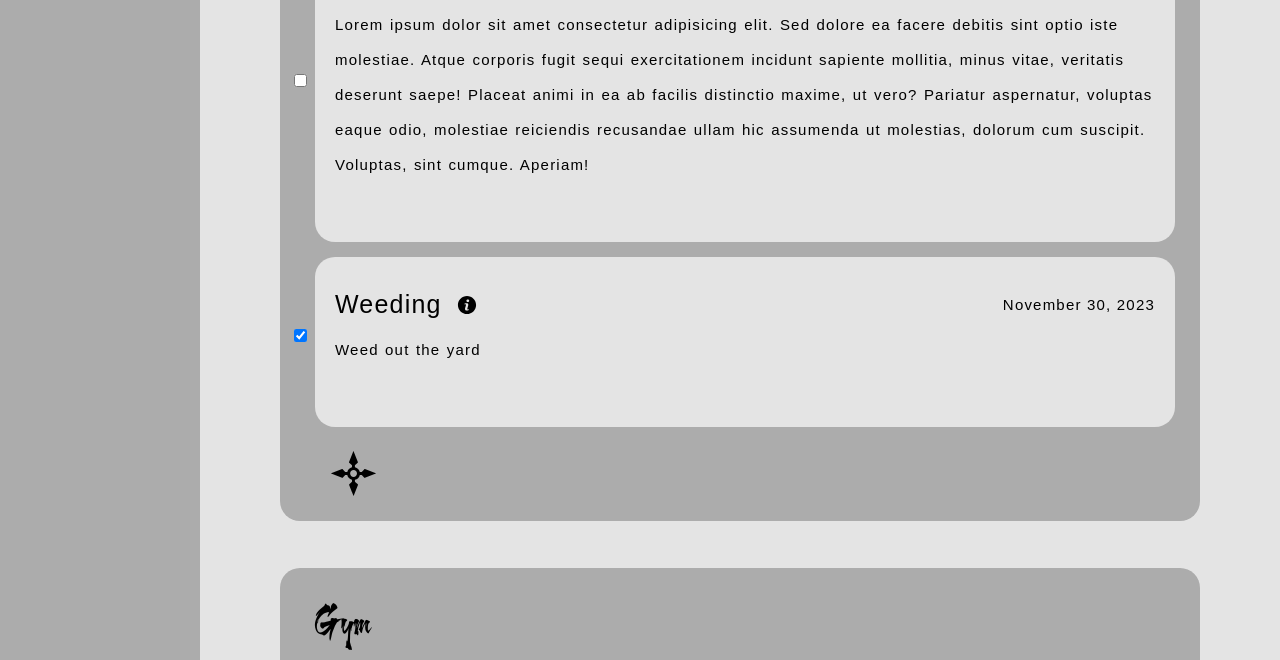
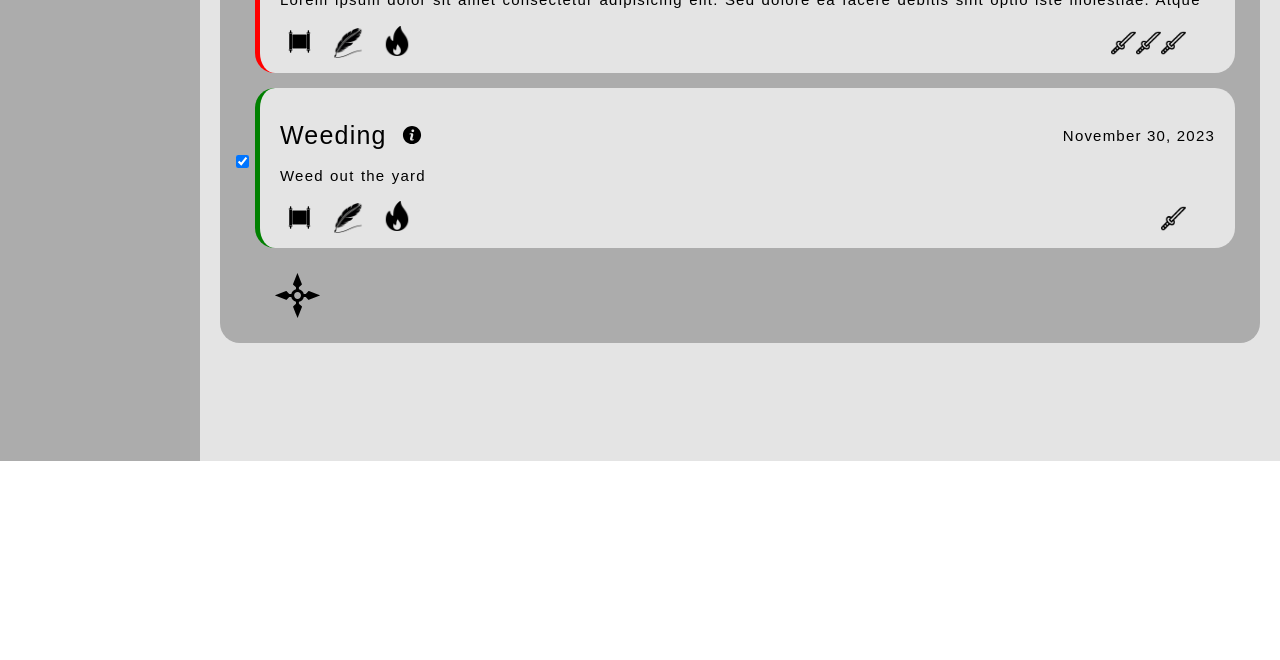
Before and after one commit to mudasirCs/ToDoZen, a website built with webpack: page dist/index.html in a window 1280 px wide. Shown: the part 339-999 px from the top of the page. After the commit the page ends 800 px from the top, so only its background shows below. Built offline with nearby package versions, Linux system fonts and the light colour scheme.

Commit message:
Added some edit/delete item functionality

```diff
--- a/src/displayHandler.js
+++ b/src/displayHandler.js
@@ -1,13 +1,14 @@
-import { findProjectByName } from "./index";
+import deleteIcon from "./fire.png";
 import createItem from "./item";
 import katana from "./katana.png";
 import projectImage from "./personal.png";
 import createProject from "./project";
+import editIcon from "./quill.png";
 import shuriken from "./shurikenAdd.svg";
 import "./styles.css";
 import tooltip from "./tooltip.svg";
 
-export default function createDisplayHandler() {
+export default function createDisplayHandler(proj) {
   const main = document.querySelector("main");
 
   //later will use persistance layer, this is temporary
@@ -15,9 +16,15 @@ export default function createDisplayHandler() {
   //split into create proj, add items, remove items
   //create loadProject function to load from persistance layer
 
-  function initDisplayHanlder() {
+  function initDisplayHanlder(proj) {
     // fillItemForm();
     activateAddProjectButton();
+
+    const projectItem = renderProjectItem(proj);
+    const projectSection = document.querySelector(".projects");
+    projectSection.appendChild(projectItem);
+
+    projectItem.click();
   }
 
   function activateAddProjectButton() {
@@ -30,9 +37,9 @@ export default function createDisplayHandler() {
     const projectSection = document.querySelector(".projects");
     dialog.showModal();
     fillProjectForm().then((proj) => {
-      console.log(proj);
+      // console.log(proj);
       const project = renderProjectItem(proj);
-      console.log(project);
+      // console.log(project);
       projectSection.appendChild(project);
     });
   }
@@ -56,7 +63,7 @@ export default function createDisplayHandler() {
 
         //have to add path to img in project obj
         const project = createProject(projTitle.value);
-
+        // console.log(`Inside proj add listener ${projTitle.value}`);
         projTitle.value = "";
         projImage.value = "";
 
@@ -98,12 +105,19 @@ export default function createDisplayHandler() {
     });
   }
 
+  // function renderEditProject() {
+  //   const editEvent = (e) => {
+  //     const itemTitle=
+
+  //   };
+  // }
+
   function renderProjectItem(projItem) {
     const projectItem = document.createElement("div");
     projectItem.classList.add("project-item");
     projectItem.addEventListener("click", (e) => {
       // alert(projItem.projectName);
-      // renderProjectUnload();
+      renderProjectUnload();
       renderProjectLoad(projItem);
     });
 
@@ -125,7 +139,7 @@ export default function createDisplayHandler() {
   function renderProjectLoad(proj) {
     const projectContainer = document.createElement("ul");
     projectContainer.classList.add("project-container");
-    projectContainer.classList.add(`${proj.projectName}`);
+    projectContainer.classList.add(`${proj.projectName.split(" ").join("-")}`);
 
     const projTitle = document.createElement("p");
     projTitle.classList.add("project-container-title");
@@ -153,43 +167,68 @@ export default function createDisplayHandler() {
     main.appendChild(projectContainer);
 
     activateAddItemButton(proj);
+    activateEditItemButton(proj);
+    activateDeleteItemButton(proj);
   }
 
-  function renderProjectUnload(proj) {
-    const projectContainer = document.querySelector(`.${proj.projectName}`);
+  //passed projectContainer, change if needed
+  function activateEditItemButton(proj) {
+    const projectContainer = document.querySelector(
+      `.${proj.projectName.split(" ").join("-")}`
+    );
+    projectContainer.addEventListener("click", (e) => {
+      if (e.target.classList.contains("list-item-edit")) {
+        const listItem = e.target.closest("li");
+        if (listItem) {
+          const index = Array.from(listItem.parentNode.children).indexOf(
+            listItem
+          );
 
-    const projTitle = document.querySelector(
-      `.${proj.projectName} .project-container-title`
+          editItemForm(index - 1);
+        }
+      }
+    });
+  }
+
+  function activateDeleteItemButton(proj) {
+    const projectContainer = document.querySelector(
+      `.${proj.projectName.split(" ").join("-")}`
     );
-    projectContainer.removeChild(projTitle);
+    projectContainer.addEventListener("click", (e) => {
+      if (e.target.classList.contains("list-item-delete")) {
+        const listItem = e.target.closest("li");
+        if (listItem) {
+          const index = Array.from(listItem.parentNode.children).indexOf(
+            listItem
+          );
+          proj.removeItem(index - 1);
+          renderItemListRefresh(proj);
+        }
+      }
+    });
+  }
 
-    const projList = document.querySelectorAll(
-      `.${proj.projectName} li.list-item`
-    );
+  function renderProjectUnload() {
+    const projectContainers = document.querySelectorAll(".project-container");
 
-    projList.forEach((item) => {
-      projectContainer.removeChild(item);
+    projectContainers.forEach((projectContainer) => {
+      main.removeChild(projectContainer);
     });
-
-    const addBtn = document.querySelector(`.${proj.projectName} .add`);
-    addBtn.removeEventListener("click", () => {
-      executeForm(proj);
-    });
-    projectContainer.removeChild(addBtn);
-
-    main.removeChild(projectContainer);
   }
 
   function activateAddItemButton(proj) {
     // To prevent multiple event listeners on a button
-    const addBtn = document.querySelector(`.${proj.projectName} .add`);
+
+    const addBtn = document.querySelector(
+      `.${proj.projectName.split(" ").join("-")} .add`
+    );
 
     addBtn.addEventListener("click", () => {
-      executeForm(proj);
+      addItemForm(proj);
     });
   }
 
-  async function executeForm(proj) {
+  function addItemForm(proj) {
     const dialog = document.getElementById("item-dialog");
     dialog.showModal();
 
@@ -197,12 +236,34 @@ export default function createDisplayHandler() {
       // removeEventListener();
       if (item == null) {
         // console.log("returning item as null");
-        return;
+        return null;
       } else {
         // console.log("item is not null");
         // console.log(`returned from function: ${item}`);
         proj.addItem(item);
         renderItemListRefresh(proj);
+      }
+    });
+  }
+
+  function editItemForm(index) {
+    //use diff modal
+    const dialog = document.getElementById("item-dialog");
+    dialog.showModal();
+
+    fillItemForm().then((editedItem) => {
+      // removeEventListener();
+      if (editedItem == null) {
+        // console.log("returning item as null");
+        return null;
+      } else {
+        // console.log("item is not null");
+        // console.log(`returned from function: ${item}`);
+        //*efficiency
+        //change seperately instead of loading whole module
+        proj.replaceItem(index, editedItem);
+        renderItemListRefresh(proj);
+        // console.log(proj);
       }
     });
   }
@@ -235,8 +296,9 @@ export default function createDisplayHandler() {
         itemTitle.value = "";
         itemDescription.value = "";
         itemNotes.value = "";
+        //need to set to today
         itemDueDate.value = "";
-        itemPriority.value = "";
+        itemPriority.value = 3;
         completedStatus.value = false;
 
         // console.log(`Inside Submit function: ${item}`);
@@ -278,16 +340,20 @@ export default function createDisplayHandler() {
   }
 
   function renderItemListRefresh(proj) {
-    const projectContainer = document.querySelector(`.${proj.projectName}`);
+    const projectContainer = document.querySelector(
+      `.${proj.projectName.split(" ").join("-")}`
+    );
 
     const listItems = projectContainer.querySelectorAll(
-      `.${proj.projectName} li.list-item`
+      `.${proj.projectName.split(" ").join("-")} li.list-item`
     );
     listItems.forEach((item) => {
       projectContainer.removeChild(item);
     });
 
-    const addBtn = document.querySelector(`.${proj.projectName} .add`);
+    const addBtn = document.querySelector(
+      `.${proj.projectName.split(" ").join("-")} .add`
+    );
 
     proj.itemsList.forEach((element) => {
       const item = renderListItem(element);
@@ -295,6 +361,7 @@ export default function createDisplayHandler() {
     });
   }
 
+  // need to add edit and
   function renderListItem(item) {
     const li = document.createElement("li");
     li.classList.add("list-item");
@@ -325,8 +392,22 @@ export default function createDisplayHandler() {
     description.classList.add("list-item-description");
     description.textContent = item.description;
 
+    const expandCheck = document.createElement("input");
+    expandCheck.type = "checkbox";
+    expandCheck.classList.add("expand-btn");
+
     const priorityDiv = document.createElement("div");
     priorityDiv.classList.add("list-item-priority-container");
+
+    //need to dynamically change based on due
+    // date closeness
+    //integrate when adding date module
+    let priorityClr = "green";
+    if (item.priority == 1) {
+      priorityClr = "red";
+    } else if (item.priority == 2) {
+      priorityClr = "orange";
+    }
 
     for (let i = item.priority; i <= 3; i++) {
       const priorityImg = document.createElement("img");
@@ -341,15 +422,34 @@ export default function createDisplayHandler() {
     checkbox.classList.add("list-item-status");
     checkbox.checked = item.completedStatus;
 
+    const editButton = document.createElement("img");
+    editButton.src = editIcon;
+    editButton.alt = "edit icon";
+    editButton.classList.add("list-item-edit");
+
+    const deleteButton = document.createElement("img");
+    deleteButton.src = deleteIcon;
+    deleteButton.alt = "delete icon";
+    deleteButton.classList.add("list-item-delete");
+
+    li.style.borderLeft = `5px solid ${priorityClr}`;
+
     li.appendChild(headDiv);
     li.appendChild(description);
+    li.appendChild(expandCheck);
     li.appendChild(priorityDiv);
     li.appendChild(checkbox);
+    li.appendChild(editButton);
+    li.appendChild(deleteButton);
 
     return li;
   }
 
+  initDisplayHanlder(proj);
   // need to add a toggle checkbox function for
-  initDisplayHanlder();
-  return { renderProjectLoad, renderProjectUnload };
+  return {
+    renderProjectLoad,
+    renderProjectUnload,
+    renderProjectItem,
+  };
 }
--- a/src/index.js
+++ b/src/index.js
@@ -8,19 +8,17 @@ const item1 = createItem(
     Placeat animi in ea ab facilis distinctio maxime, ut vero? Pariatur aspernatur, voluptas eaque odio, molestiae reiciendis recusandae ullam hic assumenda ut molestias, dolorum cum suscipit. Voluptas, sint cumque. Aperiam!`,
   "I need to get some fish to make some takuyaki sushi",
   "2023-8-15",
-  "High",
+  1,
   false
 );
-
 const item2 = createItem(
   "Weeding",
   "Weed out the yard",
   "Get some weed killer for next month to cover more ground",
   "2023-11-30",
-  "Medium",
+  3,
   true
 );
-
 const item3 = createItem(
   "Searching",
   "find knife car keys",
@@ -32,23 +30,12 @@ const item3 = createItem(
 
 const projects = [];
 
-const project = createProject("Personal");
+const project = createProject("Personal", "blue");
 project.addItem(item1);
 project.addItem(item2);
 
-const project2 = createProject("Gym");
-project2.addItem(item3);
-project2.addItem(item2);
-
 projects.push(project);
-projects.push(project2);
-
-console.log(project);
-console.log(project2);
 
 document.addEventListener("DOMContentLoaded", () => {
-  const displayHandler = createDisplayHandler();
-  displayHandler.renderProjectLoad(project);
-  displayHandler.renderProjectLoad(project2);
-  // displayHandler.renderProjectUnload(project);
+  const displayHandler = createDisplayHandler(project);
 });
--- a/src/item.js
+++ b/src/item.js
@@ -24,7 +24,7 @@ export default function createItem(
     title,
     description,
     notes,
-    priority: parseInt(priority),
+    priority,
     completedStatus,
   };
 }
--- a/src/list.js
+++ b/src/list.js
@@ -5,9 +5,13 @@ export default function createList() {
     itemsList.push(item);
   }
 
-  function removeItem(index) {
-    itemsList.splice[(index, 1)];
+  function replaceItem(index, newItem) {
+    itemsList[index] = newItem;
   }
 
-  return { itemsList, addItem, removeItem };
+  function removeItem(index) {
+    itemsList.splice(index, 1);
+  }
+
+  return { itemsList, addItem, removeItem, replaceItem };
 }
--- a/src/project.js
+++ b/src/project.js
@@ -1,5 +1,11 @@
 import createList from "./list";
 //img path [property]
-export default function createProject(projName) {
-  return { projectName: projName, ...createList() };
+//project color property
+export default function createProject(projName, projClr = "red") {
+  return {
+    projectName: projName,
+    // projectImage: projImg,
+    projectColor: projClr,
+    ...createList(),
+  };
 }
--- a/src/styles.css
+++ b/src/styles.css
@@ -31,7 +31,7 @@ header {
   background-color: var(--grey);
   grid-column: 1/-1;
   display: flex;
-  justify-content: space-between;
+  justify-content: start;
   align-items: center;
   padding-left: 40px;
 }
@@ -48,6 +48,11 @@ header {
   width: 100%;
   transform: scale(1.35);
   transform-origin: center;
+}
+
+header .title {
+  font-size: 75px;
+  margin-left: 450px;
 }
 
 .actions {
@@ -145,7 +150,8 @@ main {
   display: flex;
   flex-direction: column;
   gap: 15px;
-  padding: 40px 80px;
+  padding: 20px;
+  margin: 0;
 }
 
 .project-container {
@@ -153,6 +159,7 @@ main {
   display: flex;
   flex-direction: column;
   gap: 15px;
+  /* border-left: 5px solid red; */
   line-height: 35px;
   background-color: var(--light-grey);
   border-radius: 20px;
@@ -232,9 +239,67 @@ main {
 }
 
 .list-item-description {
+  --max-lines: 1;
+  --line-height: 1.7;
+
+  max-height: calc(var(--max-lines) * 15px * var(--line-height));
+  line-height: var(--line-height);
+  overflow: hidden;
   font-size: 15px;
+  position: relative;
   word-spacing: 1px;
 }
+.expand-btn {
+  appearance: none;
+  /* border: 1px solid var(--black); */
+  padding: 0.5em;
+  border-radius: 0.25em;
+  cursor: pointer;
+  position: absolute;
+  margin-top: 10px;
+  transition: transform 0.3s ease;
+}
+
+.expand-btn:hover {
+  /* background-color: var(--light-grey); */
+  transform: translateY(-10px);
+}
+
+.expand-btn::before {
+  content: "";
+  display: block;
+  height: 25px;
+  width: 25px;
+  background-image: url(./scroll-open.png);
+  background-size: cover;
+}
+
+.expand-btn:checked::before {
+  content: "";
+  display: block;
+  margin-top: -8px;
+  margin-left: -10px;
+  width: 45px;
+  height: 45px;
+  background-image: url(./scroll-closed.png);
+  background-size: cover;
+}
+
+.list-item-description:has(+ .expand-btn:checked) {
+  max-height: none;
+}
+
+/* .list-item-description::before {
+  content: "";
+  position: absolute;
+  height: calc(15px * var(--line-height));
+  width: 20%;
+  margin-left: 80%;
+  bottom: 0;
+  left: 0;
+  pointer-events: none;
+  background: linear-gradient(to bottom, transparent, var(--white));
+} */
 
 .list-item-date {
   margin-left: auto;
@@ -257,6 +322,42 @@ main {
   position: absolute;
   left: -2.5%;
   bottom: 50%;
+}
+
+.list-item-edit {
+  max-width: 30px;
+  max-height: 30px;
+  background: none;
+  padding: 0;
+  cursor: pointer;
+  border: none;
+
+  position: absolute;
+  left: 7.5%;
+  bottom: 15px;
+  transition: transform 0.3s ease;
+}
+
+.list-item-edit:hover {
+  transform: translateY(-7px);
+}
+
+.list-item-delete {
+  max-width: 30px;
+  max-height: 30px;
+  background: none;
+  padding: 0;
+  cursor: pointer;
+  border: none;
+
+  position: absolute;
+  left: 12.5%;
+  bottom: 17px;
+  transition: transform 0.3s ease;
+}
+
+.list-item-delete:hover {
+  transform: translateY(-7px);
 }
 
 /* modal styling */
```
Also changed, not shown: dist/1364280bed3679f2ea3f.png (added), dist/80c7bcb901514083ef29.png (added), dist/ae3bbf513432d51d122a.png (added), dist/b2c26e64ced840c1af47.png (added), dist/index.html, dist/main.js, src/fire.png (added), src/quill.png (added), src/scroll-closed.png (added), src/scroll-open.png (added).
